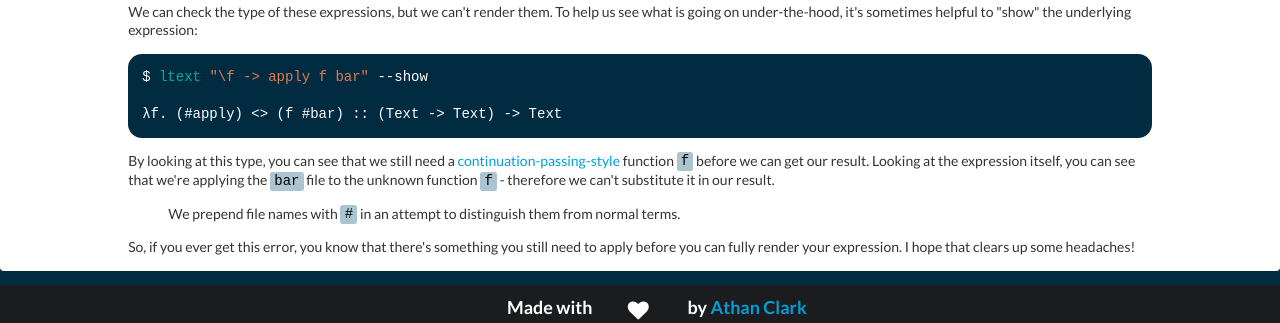
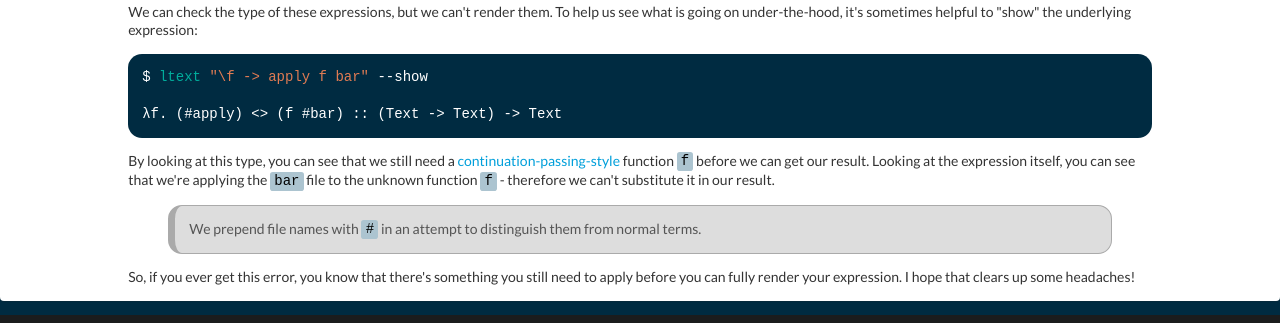
Before and after one commit to ltext/ltext.github.io, a plain HTML site: page index.html in a window 1280 px wide. Shown: the part 3399-3722 px from the top of the page. Drawn offline with nearby package versions, Linux system fonts and the light colour scheme.

Commit message:
cooler blockquote

```diff
--- a/main.css
+++ b/main.css
@@ -23,3 +23,12 @@ code {
 .ui.teal.segment h3.inverted {
   margin-top: 0.4em !important;
 }
+
+blockquote {
+  border-radius: 1em;
+  border: 1px #aaa solid;
+  border-left: 0.5em #aaa solid;
+  padding: 1em;
+  background: #ddd;
+  color: #555;
+}
```
Also changed, not shown: src/wrapper.html (+0 -2 lines).
